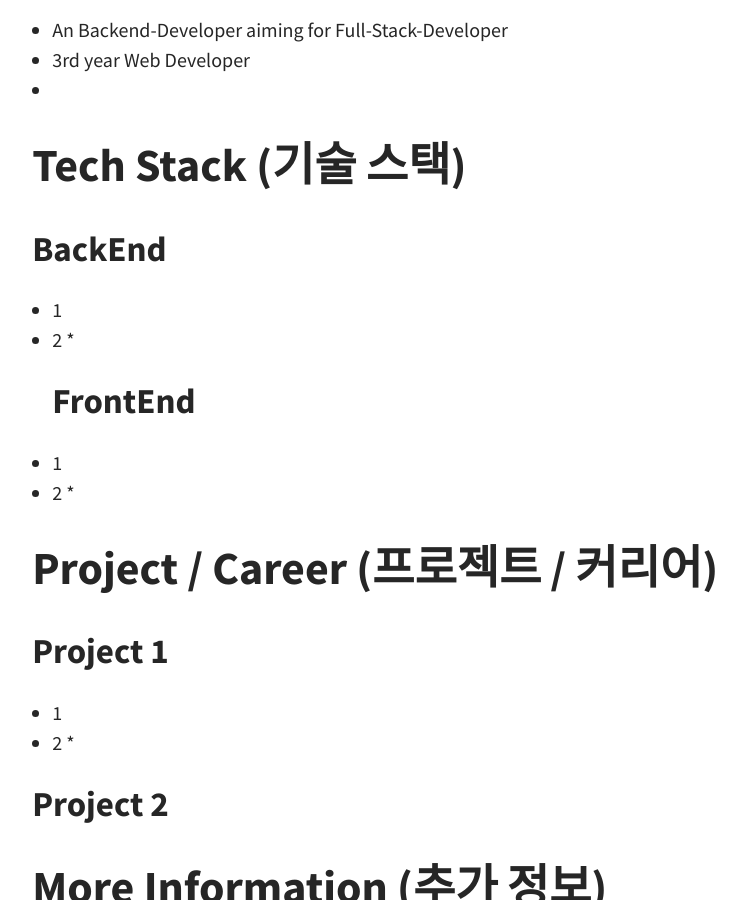
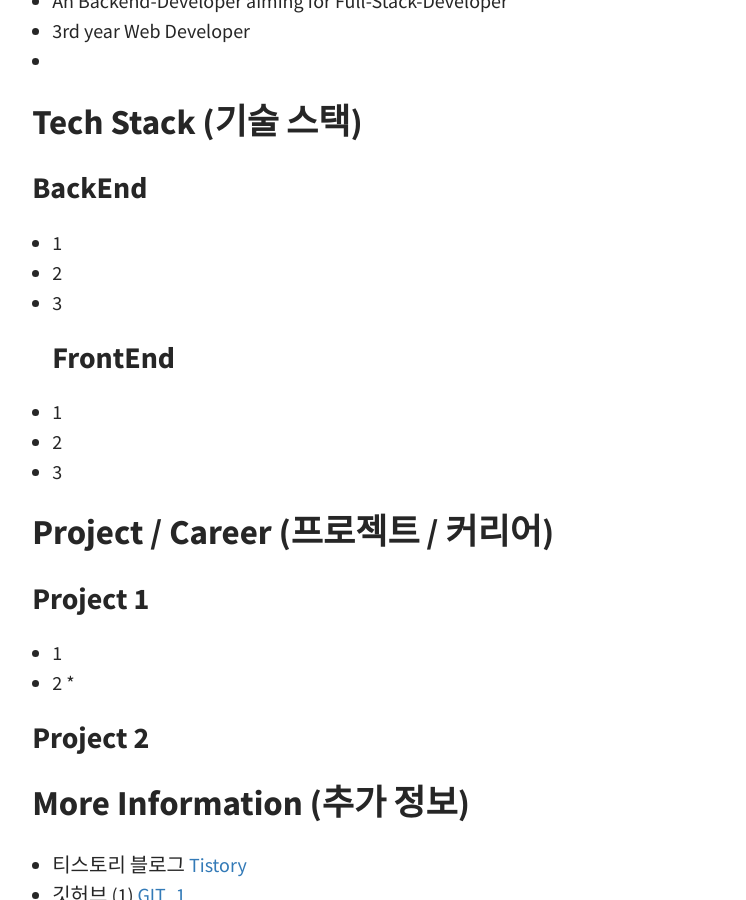
Before and after one commit to yong2ss/yong2ss.github.io, a Jekyll site: the page built from pages/about.md, in a window 1280 px wide and 900 px high, scrolled down 449 px. Shown: the whole window, without its empty margins (83-829 px from the left). Built offline with Jekyll 4.4.1, drawn with Linux system fonts in a browser that asks for light colours.

Commit message:
Update about.md

```diff
--- a/pages/about.md
+++ b/pages/about.md
@@ -6,30 +6,33 @@ feature-img: "assets/img/pexels/travel.jpeg"
 tags: [About, Study, 개발자]
 ---
 
-# Who am I
+## Who am I
 * An Backend-Developer aiming for Full-Stack-Developer
 * 3rd year Web Developer
 *
 
-# Tech Stack (기술 스택)
-## BackEnd
+
+## Tech Stack (기술 스택)
+### BackEnd
 * 1
 * 2
-*
-## FrontEnd
+* 3
+### FrontEnd
+* 1
+* 2
+* 3
+
+
+## Project / Career (프로젝트 / 커리어)
+### Project 1
 * 1
 * 2
 *
 
-# Project / Career (프로젝트 / 커리어)
-## Project 1
-* 1
-* 2
-*
+### Project 2
 
-## Project 2
 
-# More Information (추가 정보)
+## More Information (추가 정보)
 * 티스토리 블로그 [Tistory](https://yong2ss.tistory.com/)
 * 깃허브 (1) [GIT_1](https://github.com/yong2ss/)
 * 깃허브 (2) [GIT_2](https://github.com/korea92co/)
```
